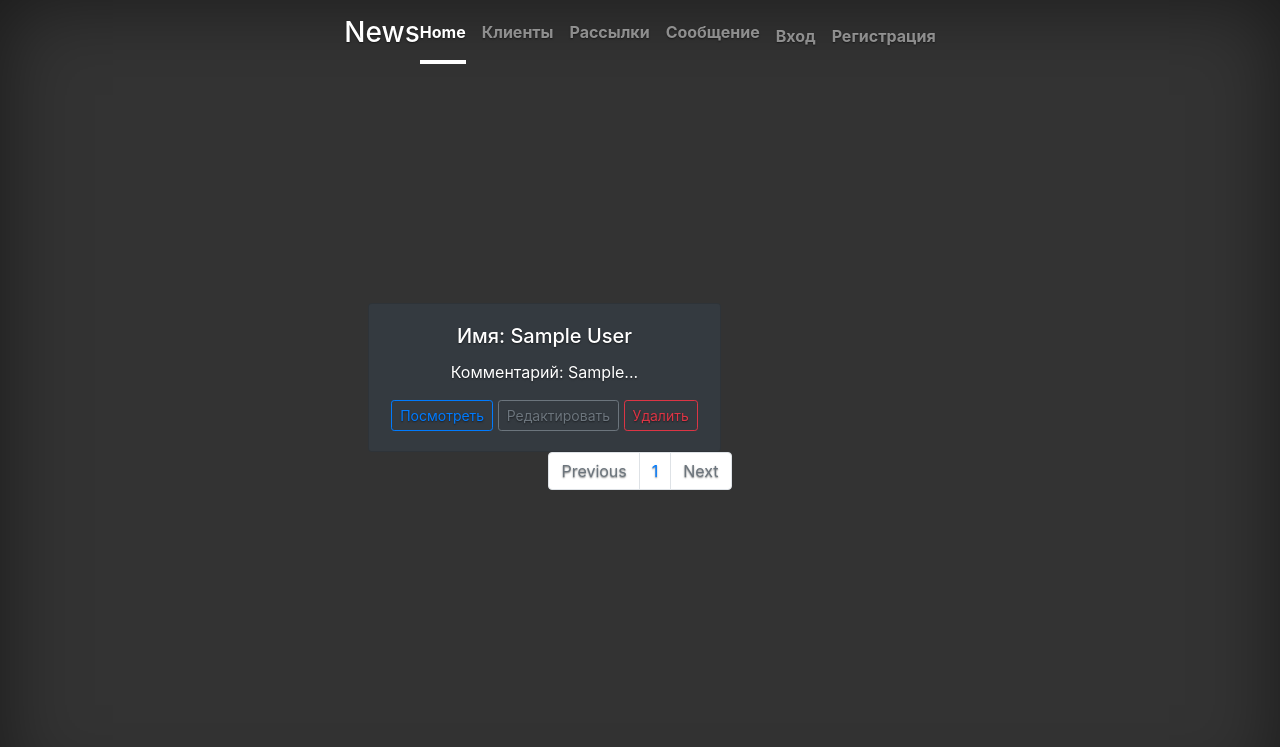
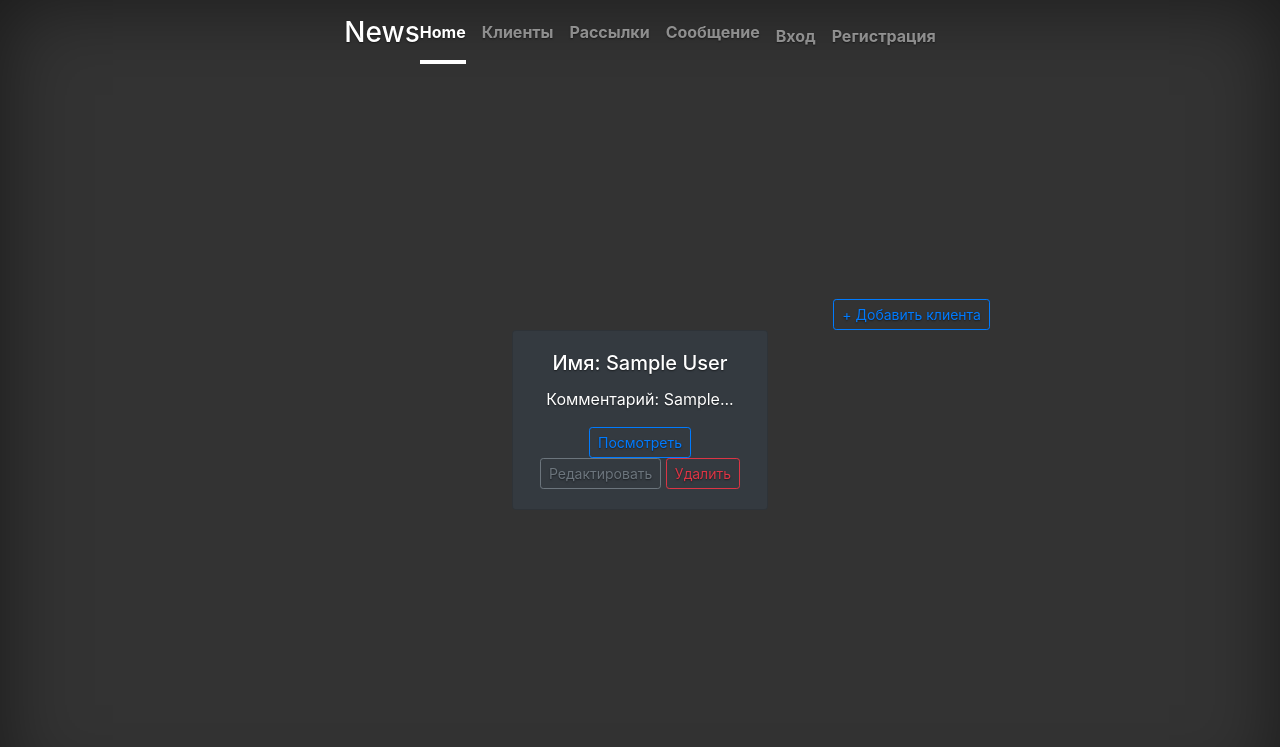
Before and after one commit to LilithB92/Email-Service-Provider, a Django app: page /mailing/recipient/ in a window 1280 px wide. Shown: the top 747 px of the page. Run offline with Django 5.2, Linux system fonts and the light colour scheme; tables that the repository leaves empty hold one stand-in row (values such as "Sample post"); some libraries are stand-ins or nearby versions.

Commit message:
links for creating mailing, recipient and message are added in templates

```diff
--- a/mailing/templates/base.html
+++ b/mailing/templates/base.html
@@ -27,6 +27,7 @@
       </header>
 
       <main role="main" class="inner cover">
+        {% block header %}{% endblock %}
         {% block content %}{% endblock %}
       </main>
 
--- a/mailing/templates/mailing/recipient_list.html
+++ b/mailing/templates/mailing/recipient_list.html
@@ -1,10 +1,18 @@
 {% extends 'base.html' %}
 {% block title %}Клиенты{% endblock %}
+{% block header %}
+<div class="offset-8 col-sm-8">
+    <a href="{%  url 'mailing:recipient_create' %}" class="btn btn-sm btn-outline-primary">
+            + Добавить клиента
+    </a>
+</div>
+
+{% endblock %}
 {% block content %}
 
+ <div class="row justify-content-center">
 {% for recipient in  recipients %}
-  <div class="row">
-      <div class="col-sm-8">
+      <div class="col-sm-6">
         <div class="card bg-dark text-white">
           <div class="card-body">
             <h5 class="card-title">Имя: {{recipient.full_name}}</h5>
@@ -20,9 +28,10 @@
           </div>
         </div>
       </div>
-  </div>
 {% endfor %}
+ </div>
 
+  {% if page_obj.paginator.page_range > 1 %}
     <nav aria-label="Page navigation example">
       <ul class="pagination justify-content-center">
           <li class="page-item  {% if not  page_obj.has_previous %} disabled {% endif %} ">
@@ -40,4 +49,5 @@
             </li>
       </ul>
     </nav>
+{% endif %}
 {% endblock %}
```
Also changed, not shown: mailing/templates/mailing/mailing_list.html (+11 -1 lines), mailing/templates/mailing/message_list.html (+12 -1 lines).
